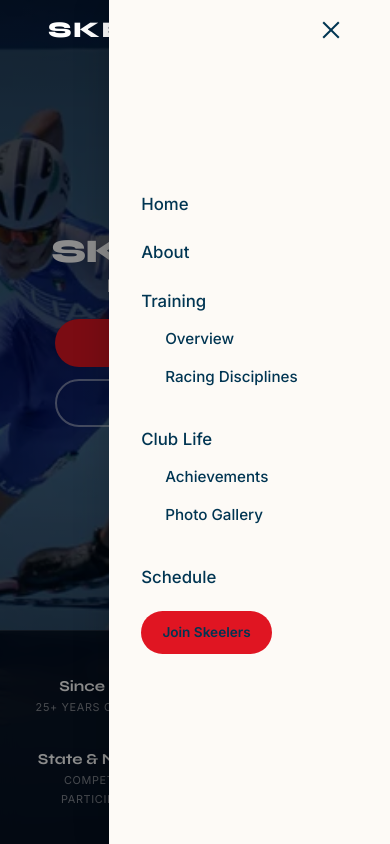
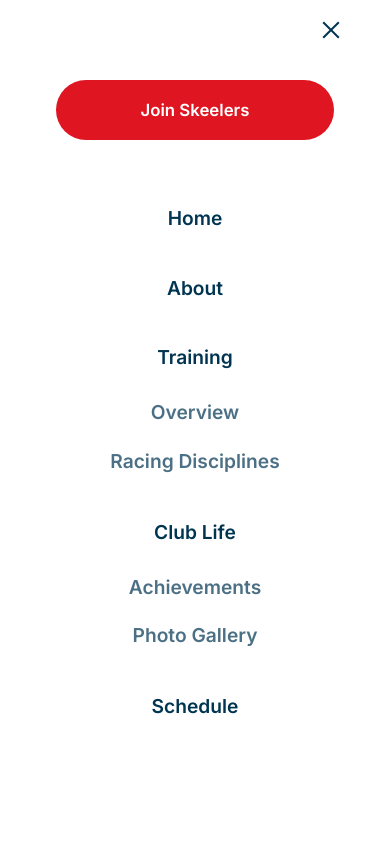
Before and after one commit to sanjithr07/Skeelers, a plain HTML site: page index.html in a window 390 px wide. Both pictures are taken after a click on the button 331 px from the left and 30 px from the top of the page. Shown: the top 844 px of the page. Drawn offline with Linux system fonts and the light colour scheme.

Commit message:
update hamburger and bug fixes

```diff
--- a/css/style.css
+++ b/css/style.css
@@ -306,10 +306,7 @@
 
 
 /* Mobile drawer: always dark text regardless of scroll state */
-.nav-links.open .nav-link,
-.nav-links.open a {
-    color: var(--text-primary) !important;
-}
+
 
 
 
@@ -341,6 +338,10 @@
     display: flex;
     align-items: center;
     gap: 2rem;
+}
+
+.btn-nav {
+    order: 10;
 }
 
 .nav-link {
@@ -439,8 +440,9 @@
 @media (max-width: 768px) {
     .nav-item-dropdown {
         flex-direction: column;
-        align-items: flex-start;
+        align-items: center;
         width: 100%;
+        gap: 0.5rem;
     }
 
     .dropdown-menu {
@@ -451,8 +453,9 @@
         box-shadow: none;
         background: transparent;
         border: none;
-        padding: 0.25rem 0 0.5rem 1rem;
+        padding: 0;
         min-width: auto;
+        text-align: center;
         display: block;
     }
 
@@ -461,14 +464,16 @@
     }
 
     .dropdown-menu a {
-        padding: 0.4rem 0.5rem;
-        font-size: 0.95rem;
+        padding: 0.5rem 0;
+        font-size: 1.1rem;
         color: var(--text-muted);
+        opacity: 0.7;
     }
 
     .dropdown-menu a:hover {
-        padding-left: 0.5rem;
+        padding-left: 0;
         background: transparent;
+        opacity: 1;
     }
 }
 
@@ -1700,42 +1705,101 @@
         top: 0;
         right: -100%;
         height: 100vh;
-        width: 72%;
-        max-width: 300px;
-        background: var(--bg-alt);
+        width: 100%;
+        max-width: none;
+        background: #fff;
         flex-direction: column;
-        align-items: flex-start;
-        justify-content: center;
-        padding: 2rem;
-        gap: 1.25rem;
-        box-shadow: -6px 0 30px rgba(0, 0, 0, 0.15);
-        transition: right var(--t);
+        align-items: center;
+        justify-content: flex-start;
+        padding: 5rem 2rem;
+        gap: 1.5rem;
+        box-shadow: none;
+        transition: right 0.5s cubic-bezier(0.4, 0, 0.2, 1);
         z-index: 800;
-    }
-
-    /* Force all text inside the drawer to be dark */
-    .nav-links .nav-link,
-    .nav-links a {
-        color: var(--text-primary);
-    }
-
-    .nav-links .btn-nav {
-        background: var(--accent);
-        color: #fff;
-        border-color: transparent;
-    }
-
-    /* When drawer is open, hamburger bars turn dark (against light bg) */
-    .hamburger.open span {
-        background: var(--text-primary) !important;
+        overflow-y: auto;
     }
 
     .nav-links.open {
         right: 0;
     }
 
+    /* Sequential Link Animation */
+    .nav-links .nav-link,
+    .nav-links .nav-item-dropdown,
+    .nav-links .btn-nav {
+        opacity: 0;
+        transform: translateY(20px);
+        transition: all 0.4s cubic-bezier(0.4, 0, 0.2, 1);
+        width: 100%;
+        text-align: center;
+    }
+
+    .nav-links.open .nav-link,
+    .nav-links.open .nav-item-dropdown,
+    .nav-links.open .btn-nav {
+        opacity: 1;
+        transform: translateY(0);
+    }
+
+    /* Staggered delays based on HTML order */
+    .nav-links.open>.btn-nav {
+        transition-delay: 0.1s;
+    }
+
+    .nav-links.open>.nav-link:nth-child(2) {
+        transition-delay: 0.15s;
+    }
+
+    .nav-links.open>.nav-link:nth-child(3) {
+        transition-delay: 0.2s;
+    }
+
+    .nav-links.open>.nav-item-dropdown:nth-child(4) {
+        transition-delay: 0.25s;
+    }
+
+    .nav-links.open>.nav-item-dropdown:nth-child(5) {
+        transition-delay: 0.3s;
+    }
+
+    .nav-links.open>.nav-link:nth-child(6) {
+        transition-delay: 0.35s;
+    }
+
+    .nav-links .nav-link,
+    .nav-links a:not(.btn-nav) {
+        color: var(--text-primary);
+        font-size: 1.2rem;
+        font-weight: 700;
+        font-family: var(--font-heading);
+        text-decoration: none;
+    }
+
+    /* Remove Underlines on mobile */
+    .nav-link::after {
+        display: none;
+    }
+
+    .nav-links .btn-nav {
+        background: var(--accent) !important;
+        color: #fff !important;
+        border-color: transparent;
+        font-size: 1.05rem;
+        padding: 0.85rem 1.75rem;
+        margin-bottom: 2rem;
+        border-radius: 100px;
+        width: min(280px, 85%);
+        display: flex !important;
+        justify-content: center;
+        align-items: center;
+        margin-left: auto;
+        margin-right: auto;
+        order: 0;
+    }
+
     .nav-link {
-        font-size: 1.05rem;
+        font-size: 1.2rem;
+        padding: 0.4rem 0;
     }
 
     .authority-inner {
--- a/index.html
+++ b/index.html
@@ -24,27 +24,27 @@
         <div class="nav-inner">
             <a href="#home" class="logo">SKEELERS</a>
             <nav class="nav-links" id="nav-links">
-                <a href="index.html#home" class="nav-link">Home</a>
-                <a href="index.html#about" class="nav-link">About</a>
+                <a href="#join" class="btn-nav">Join Skeelers</a>
+                <a href="#home" class="nav-link">Home</a>
+                <a href="#about" class="nav-link">About</a>
 
                 <div class="nav-item-dropdown">
-                    <a href="index.html#training" class="nav-link">Training</a>
+                    <a href="#training" class="nav-link">Training</a>
                     <div class="dropdown-menu">
-                        <a href="index.html#training">Overview</a>
+                        <a href="#training">Overview</a>
                         <a href="disciplines.html">Racing Disciplines</a>
                     </div>
                 </div>
 
                 <div class="nav-item-dropdown">
-                    <a href="index.html#club-life" class="nav-link">Club Life</a>
+                    <a href="#club-life" class="nav-link">Club Life</a>
                     <div class="dropdown-menu">
-                        <a href="index.html#club-life">Achievements</a>
+                        <a href="#club-life">Achievements</a>
                         <a href="gallery.html">Photo Gallery</a>
                     </div>
                 </div>
 
-                <a href="index.html#schedule" class="nav-link">Schedule</a>
-                <a href="index.html#join" class="btn-nav">Join Skeelers</a>
+                <a href="#schedule" class="nav-link">Schedule</a>
             </nav>
             <button class="hamburger" id="hamburger" aria-label="Toggle navigation">
                 <span></span><span></span><span></span>
@@ -609,17 +609,17 @@
         <div class="modal-box">
             <button class="close-modal-btn" aria-label="Close">&#x2715;</button>
             <h3>Onam Celebration</h3>
-            <img src="onam/onam3.jpg" alt="Onam"
+            <img src="images/onam/onam3.jpg" alt="Onam"
                 onerror="this.src='https://placehold.co/800x500/FFF3C2/003552?text=Onam'">
             <p>Our Skeelers Club came together to celebrate Onam with great joy and team spirit. The event brought
                 together skaters, parents, and children dressed in vibrant traditional attire. The evening was filled
                 with fun activities, games, and laughter, followed by a delightful dinner.</p>
             <div class="modal-gallery">
-                <img src="onam/onam1.jpg" alt="Onam 1"
+                <img src="images/onam/onam1.jpg" alt="Onam 1"
                     onerror="this.src='https://placehold.co/400x300/FFF3C2/003552?text=Photo'">
-                <img src="onam/onam2.jpg" alt="Onam 2"
+                <img src="images/onam/onam2.jpg" alt="Onam 2"
                     onerror="this.src='https://placehold.co/400x300/FFF3C2/003552?text=Photo'">
-                <img src="onam/onam4.jpg" alt="Onam 4"
+                <img src="images/onam/onam4.jpg" alt="Onam 4"
                     onerror="this.src='https://placehold.co/400x300/FFF3C2/003552?text=Photo'">
             </div>
         </div>
@@ -629,7 +629,7 @@
         <div class="modal-box">
             <button class="close-modal-btn" aria-label="Close">&#x2715;</button>
             <h3>Kottayam District Roller Skating Championship</h3>
-            <img src="district2025/district1.jpg" alt="District Championship"
+            <img src="images/district2025/district1.jpg" alt="District Championship"
                 onerror="this.src='https://placehold.co/800x500/003552/F1EBE4?text=District+Championship'">
             <p>Our skaters performed exceptionally at the Kottayam District Championship — 10 gold, 8 silver, and 12
                 bronze medals. This outstanding performance secured our position as the top-ranking club in the district
```
Also changed, not shown: disciplines.html (+1 -1 lines), gallery.html (+3 -5 lines).
